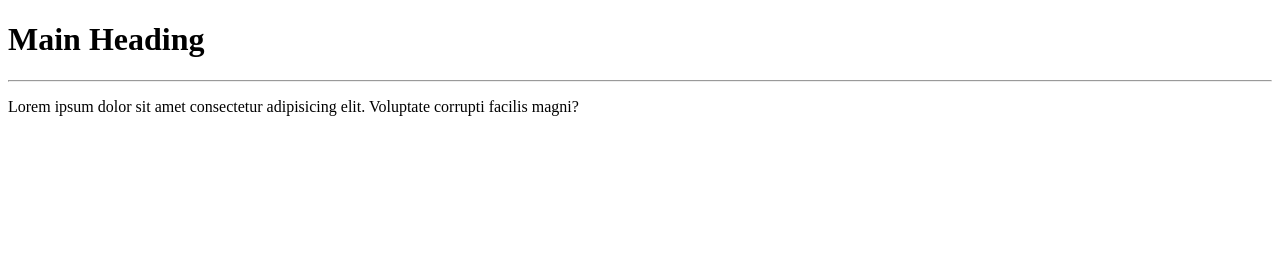
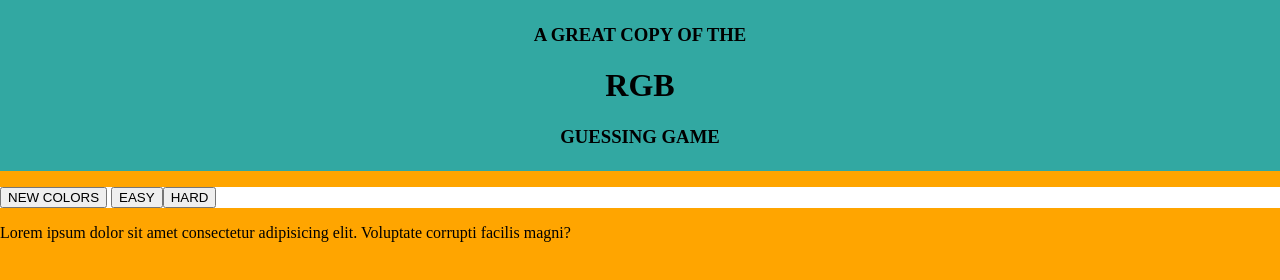
Before and after one commit to Unpei2/Rgb-guessing-game, a plain HTML site: page index.html in a window 1280 px wide. Drawn offline with Linux system fonts and the light colour scheme.

Commit message:
rgb guess

```diff
--- a/index.html
+++ b/index.html
@@ -4,13 +4,19 @@
     <meta charset="UTF-8">
     <meta http-equiv="X-UA-Compatible" content="IE=edge">
     <meta name="viewport" content="width=device-width, initial-scale=1.0">
-    <title>Document</title>
-    <link rel="style.css">
+    <title>Color guessing game</title>
+    <link href="style.css" rel="stylesheet">
     <script defer src="main.js"></script>
 </head>
 <body>
-    <h1>Main Heading</h1>
-    <hr>
+    <div id="top">
+    <h3>A GREAT COPY OF THE</h3>
+    <h1>RGB<span id="rgbdisplay"></span></h1>
+    <h3>GUESSING GAME</h3>
+    </div>
+    <div id="subheading">
+    <p><button>NEW COLORS</button>                  <button>EASY</button><button>HARD</button></p>
+    </div>
     <p>Lorem ipsum dolor sit amet consectetur adipisicing elit. Voluptate corrupti facilis magni?</p>
 </body>
 </html>
--- a/style.css
+++ b/style.css
@@ -1,6 +1,14 @@
-h1{
-    font-size: 43px;
+
+#top {
+    background-color: rgba(50, 168, 162);
+    padding: 5px 0px;
+    text-align: center;
+
 }
-html{
-    background: purple;
+#subheading{
+    background-color: white;
 }
+html, body {
+    margin:0 ;
+    background-color: orange;
+}
```
